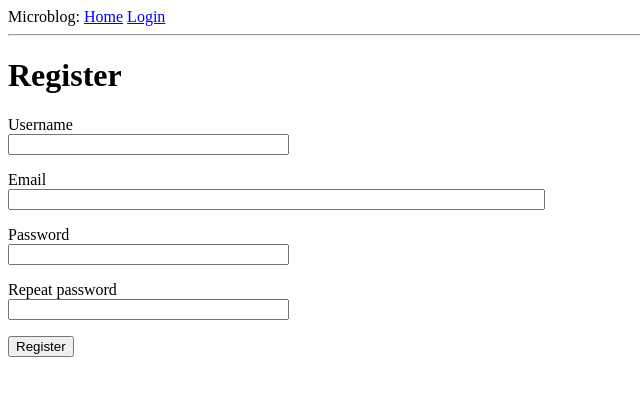
After one commit to jungleroar/flask-microblog, a Flask app: page /register in a window 1280 px wide. The commit adds this page. Shown: the top 396 px of the page, without its empty margins (0-640 px from the left). Run offline with Flask 3, Linux system fonts and the light colour scheme.

Commit message:
add register.html and register form

```diff
--- a/app/forms.py
+++ b/app/forms.py
@@ -1,6 +1,7 @@
 from flask_wtf import FlaskForm
 from wtforms import StringField, PasswordField, BooleanField, SubmitField
-from wtforms.validators import DataRequired
+from wtforms.validators import DataRequired, ValidationError, Email, EqualTo
+from app.models import User
 
 
 class LoginForm(FlaskForm):
@@ -8,3 +9,23 @@ class LoginForm(FlaskForm):
     password = StringField('Password', validators=[DataRequired()])
     remember_me = BooleanField('Remember Me')
     submit = SubmitField('Sign In')
+
+
+class RegistrationForm(FlaskForm):
+    username = StringField('Username', validators=[DataRequired()])
+    email = StringField('Email', validators=[DataRequired(), Email()])
+    password = PasswordField('Password', validators=[DataRequired()])
+    password2 = PasswordField('Repeat password', validators=[DataRequired(), EqualTo('password')])
+    submit = SubmitField('Register')
+
+    # WTForms вызывает методы, начинающиеся на validate_ автоматически при вооде данных в поля
+
+    def validate_username(self, username):
+        user = User.query.filter_by(username=username.data).first()
+        if user is not None:
+            raise ValidationError('Please use a different username.')
+
+    def validate_email(self, email):
+        user = User.query.filter_by(email=email.data).first()
+        if user is not None:
+            raise ValidationError('Please use a different email address.')
--- a/app/routes.py
+++ b/app/routes.py
@@ -1,6 +1,6 @@
-from app import app
+from app import app, db
 from flask import render_template, flash, redirect, url_for, request
-from app.forms import LoginForm
+from app.forms import LoginForm, RegistrationForm
 from app.models import User
 from flask_login import current_user, login_user, logout_user, login_required
 from werkzeug.urls import url_parse
@@ -50,3 +50,18 @@ def login():
 def logout():
     logout_user()
     return redirect(url_for('index'))
+
+
+@app.route('/register', methods=['GET', 'POST'])
+def register():
+    if current_user.is_authenticated:
+        return redirect(url_for('index'))
+    form = RegistrationForm()
+    if form.validate_on_submit():
+        user = User(username=form.username.data, email=form.email.data)
+        user.set_password(form.password.data)
+        db.session.add(user)
+        db.session.commit()
+        flash('Congratulations, you are now a registered user!')
+        return redirect(url_for('login'))
+    return render_template('register.html', title='Register', form=form)
--- a/app/templates/login.html
+++ b/app/templates/login.html
@@ -22,4 +22,5 @@
   <p>{{ form.remember_me() }} {{ form.remember_me.label }}</p>
   <p>{{ form.submit() }}</p>
 </form>
+<p>New User? <a href="{{ url_for('register') }}">Click to Register!</a></p>
 {% endblock %}
--- /dev/null
+++ b/app/templates/register.html
@@ -0,0 +1,37 @@
+{% extends 'base.html' %}
+
+{% block content %}
+<h1>Register</h1>
+<form action="" method="post">
+    {{ form.hidden_tag() }}
+    <p>
+        {{ form.username.label }} <br>
+        {{ form.username(size=32) }} <br>
+        {% for error in form.username.erorrs %}
+        <span style="color: red;">[{{ error }}]</span>
+        {% endfor %}
+    </p>
+    <p>
+        {{ form.email.label }}<br>
+        {{ form.email(size=64) }}<br>
+        {% for error in form.email.errors %}
+        <span style="color: red;">[{{ error }}]</span>
+        {% endfor %}
+    </p>
+    <p>
+        {{ form.password.label }}<br>
+        {{ form.password(size=32) }}<br>
+        {% for error in form.password.errors %}
+        <span style="color: red;">[{{ error }}]</span>
+        {% endfor %}
+    </p>
+    <p>
+        {{ form.password2.label }}<br>
+        {{ form.password2(size=32) }}<br>
+        {% for error in form.password2.errors %}
+        <span style="color: red;">[{{ error }}]</span>
+        {% endfor %}
+    </p>
+    <p>{{ form.submit() }}</p>
+</form>
+{% endblock %}
```
